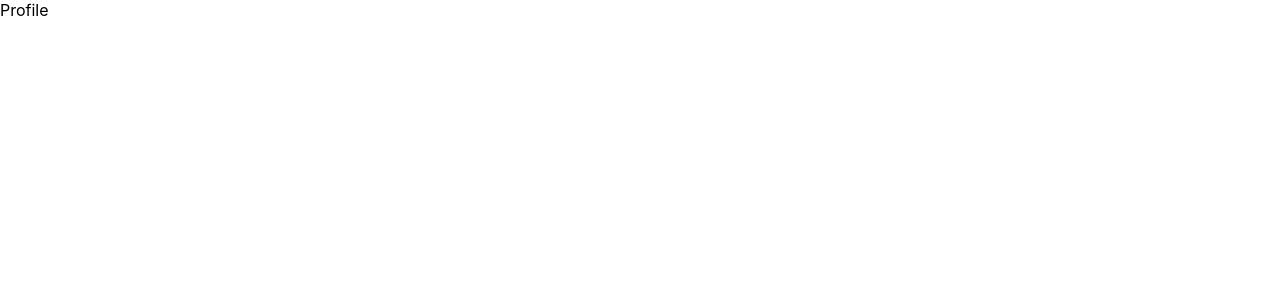
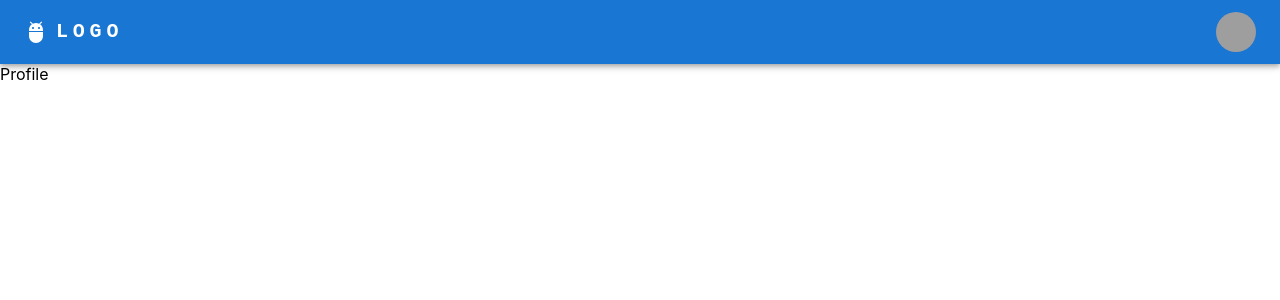
Before and after one commit to samthezpub/prepodov.net-frontend, a React (Create React App) app: page /profile in a window 1280 px wide. Shown: the top 300 px of the page. Built offline with nearby package versions, Linux system fonts and the light colour scheme; grey boxes are pictures that could not be loaded.

Commit message:
Верхний блок навигации

```diff
--- a/package.json
+++ b/package.json
@@ -3,6 +3,11 @@
   "version": "0.1.0",
   "private": true,
   "dependencies": {
+    "@emotion/react": "^11.11.3",
+    "@emotion/styled": "^11.11.0",
+    "@mui/icons-material": "^5.15.3",
+    "@mui/material": "^5.15.3",
+    "@mui/styled-engine": "^5.15.3",
     "@testing-library/jest-dom": "^5.17.0",
     "@testing-library/react": "^13.4.0",
     "@testing-library/user-event": "^13.5.0",
--- a/src/App.js
+++ b/src/App.js
@@ -1,8 +1,8 @@
 import logo from './logo.svg';
 import './App.css';
 import { BrowserRouter, Route, Routes } from 'react-router-dom';
-import {Main} from './Main'
-import {Profile} from './Profile'
+import {Main} from './Components/Main'
+import {Profile} from './Components/Profile'
 
 function App() {
   return (
--- /dev/null
+++ b/src/Components/Main.js
@@ -0,0 +1,12 @@
+import {Nav} from '../Utils/Nav'
+
+export function Main(params) {
+    return (
+        <div>
+            <Nav></Nav>
+            Main
+
+
+        </div>
+    )
+}
--- /dev/null
+++ b/src/Components/Profile.js
@@ -0,0 +1,12 @@
+import {Nav} from '../Utils/Nav';
+
+export function Profile(params) {
+    return (
+        <div>
+            <Nav></Nav>
+
+            Profile
+
+        </div>
+    )
+}
--- a/src/Main.js
+++ /dev/null
@@ -1,5 +0,0 @@
-export function Main(params) {
-    return (
-        <div>Main</div>
-    )
-}
--- a/src/Profile.js
+++ /dev/null
@@ -1,5 +0,0 @@
-export function Profile(params) {
-    return (
-        <div>Profile</div>
-    )
-}
--- /dev/null
+++ b/src/Utils/Nav.js
@@ -0,0 +1,161 @@
+import * as React from 'react';
+import AppBar from '@mui/material/AppBar';
+import Box from '@mui/material/Box';
+import Toolbar from '@mui/material/Toolbar';
+import IconButton from '@mui/material/IconButton';
+import Typography from '@mui/material/Typography';
+import Menu from '@mui/material/Menu';
+import MenuIcon from '@mui/icons-material/Menu';
+import Container from '@mui/material/Container';
+import Avatar from '@mui/material/Avatar';
+import Button from '@mui/material/Button';
+import Tooltip from '@mui/material/Tooltip';
+import MenuItem from '@mui/material/MenuItem';
+import AdbIcon from '@mui/icons-material/Adb';
+
+const pages = [];
+const settings = ['Профиль', 'Выйти из аккаунта'];
+
+export function Nav() {
+  const [anchorElNav, setAnchorElNav] = React.useState(null);
+  const [anchorElUser, setAnchorElUser] = React.useState(null);
+
+  const handleOpenNavMenu = (event) => {
+    setAnchorElNav(event.currentTarget);
+  };
+  const handleOpenUserMenu = (event) => {
+    setAnchorElUser(event.currentTarget);
+  };
+
+  const handleCloseNavMenu = () => {
+    setAnchorElNav(null);
+  };
+
+  const handleCloseUserMenu = () => {
+    setAnchorElUser(null);
+  };
+
+  return (
+    <AppBar position="static">
+      <Container maxWidth="xl">
+        <Toolbar disableGutters>
+          <AdbIcon sx={{ display: { xs: 'none', md: 'flex' }, mr: 1 }} />
+          <Typography
+            variant="h6"
+            noWrap
+            component="a"
+            href="/"
+            sx={{
+              mr: 2,
+              display: { xs: 'none', md: 'flex' },
+              fontFamily: 'monospace',
+              fontWeight: 700,
+              letterSpacing: '.3rem',
+              color: 'inherit',
+              textDecoration: 'none',
+            }}
+          >
+            LOGO
+          </Typography>
+
+          <Box sx={{ flexGrow: 1, display: { xs: 'flex', md: 'none' } }}>
+            <IconButton
+              size="large"
+              aria-label="account of current user"
+              aria-controls="menu-appbar"
+              aria-haspopup="true"
+              onClick={handleOpenNavMenu}
+              color="inherit"
+            >
+              <MenuIcon />
+            </IconButton>
+            <Menu
+              id="menu-appbar"
+              anchorEl={anchorElNav}
+              anchorOrigin={{
+                vertical: 'bottom',
+                horizontal: 'left',
+              }}
+              keepMounted
+              transformOrigin={{
+                vertical: 'top',
+                horizontal: 'left',
+              }}
+              open={Boolean(anchorElNav)}
+              onClose={handleCloseNavMenu}
+              sx={{
+                display: { xs: 'block', md: 'none' },
+              }}
+            >
+              {pages.map((page) => (
+                <MenuItem key={page} onClick={handleCloseNavMenu}>
+                  <Typography textAlign="center">{page}</Typography>
+                </MenuItem>
+              ))}
+            </Menu>
+          </Box>
+          <AdbIcon sx={{ display: { xs: 'flex', md: 'none' }, mr: 1 }} />
+          <Typography
+            variant="h5"
+            noWrap
+            component="a"
+            href="#app-bar-with-responsive-menu"
+            sx={{
+              mr: 2,
+              display: { xs: 'flex', md: 'none' },
+              flexGrow: 1,
+              fontFamily: 'monospace',
+              fontWeight: 700,
+              letterSpacing: '.3rem',
+              color: 'inherit',
+              textDecoration: 'none',
+            }}
+          >
+            LOGO
+          </Typography>
+          <Box sx={{ flexGrow: 1, display: { xs: 'none', md: 'flex' } }}>
+            {pages.map((page) => (
+              <Button
+                key={page}
+                onClick={handleCloseNavMenu}
+                sx={{ my: 2, color: 'white', display: 'block' }}
+              >
+                {page}
+              </Button>
+            ))}
+          </Box>
+
+          <Box sx={{ flexGrow: 0 }}>
+            <Tooltip title="Open settings">
+              <IconButton onClick={handleOpenUserMenu} sx={{ p: 0 }}>
+                <Avatar alt="Remy Sharp" src="/static/images/avatar/2.jpg" />
+              </IconButton>
+            </Tooltip>
+            <Menu
+              sx={{ mt: '45px' }}
+              id="menu-appbar"
+              anchorEl={anchorElUser}
+              anchorOrigin={{
+                vertical: 'top',
+                horizontal: 'right',
+              }}
+              keepMounted
+              transformOrigin={{
+                vertical: 'top',
+                horizontal: 'right',
+              }}
+              open={Boolean(anchorElUser)}
+              onClose={handleCloseUserMenu}
+            >
+              {settings.map((setting) => (
+                <MenuItem key={setting} onClick={handleCloseUserMenu}>
+                  <Typography textAlign="center">{setting}</Typography>
+                </MenuItem>
+              ))}
+            </Menu>
+          </Box>
+        </Toolbar>
+      </Container>
+    </AppBar>
+  );
+}
```
Also changed, not shown: 1 other file (tests, documents, lock files or other folders).
